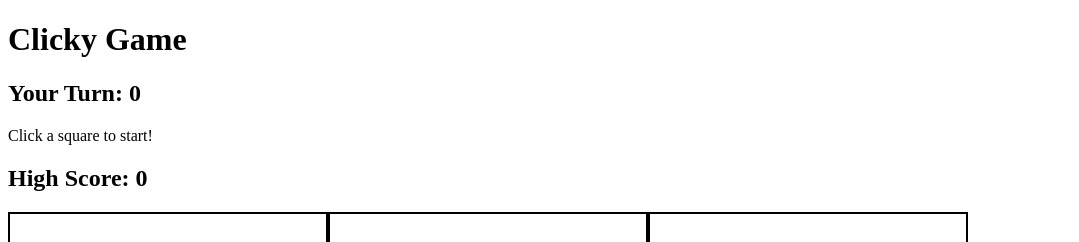
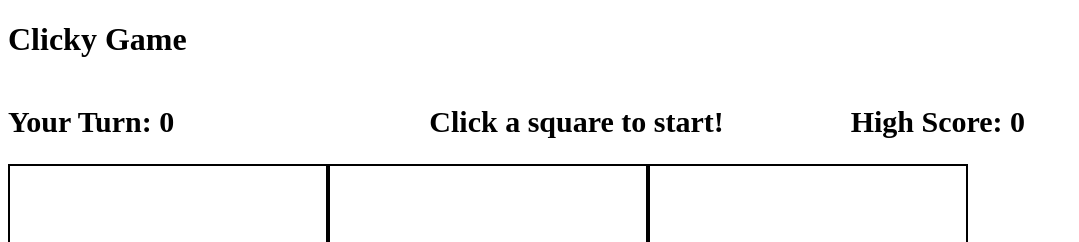
Before and after one commit to christinebonk/clicky-game, a React (Create React App) app in the folder myapp/: page / in a window 1280 px wide. Shown: the top 242 px of the page, without its empty margins (0-1079 px from the left). Built offline with nearby package versions, Linux system fonts and the light colour scheme.

Commit message:
added styling to game info

```diff
--- a/myapp/src/components/Game/game.js
+++ b/myapp/src/components/Game/game.js
@@ -59,13 +59,11 @@ class Game extends React.Component {
 
     return (
       <div className="game">
-      <div className="game-info">
           <GameInfo
             turn = {this.state.turn}
             highScore = {this.state.highScore}
             message = {this.state.message}
           />
-        </div>
         <div className="game-board">
           {this.state.friends.map(friend => (
             <Square
--- a/myapp/src/components/GameInfo/gameinfo.css
+++ b/myapp/src/components/GameInfo/gameinfo.css
@@ -0,0 +1,11 @@
+.game-info {
+	display: flex;
+}
+
+.game-info div {
+	width: 33.3333%;
+}
+
+h2 {
+	font-size: 30px;
+}
--- a/myapp/src/components/GameInfo/gameinfo.js
+++ b/myapp/src/components/GameInfo/gameinfo.js
@@ -5,9 +5,15 @@ function GameInfo(props) {
   return (
     <div className="game-info"
     >
-      <h2>Your Turn: {props.turn}</h2>
-      <div className="message">{props.message}</div>
-      <h2>High Score: {props.highScore}</h2>
+    	<div className="info-left">
+      		<h2>Your Turn: {props.turn}</h2>
+      	</div>
+     	 <div className="message">
+     	 	<h2>{props.message}</h2>
+     	 </div>
+     	 <div className="info-right">
+      		<h2>High Score: {props.highScore}</h2>
+      	</div>
     </div>
   );
 }
```
